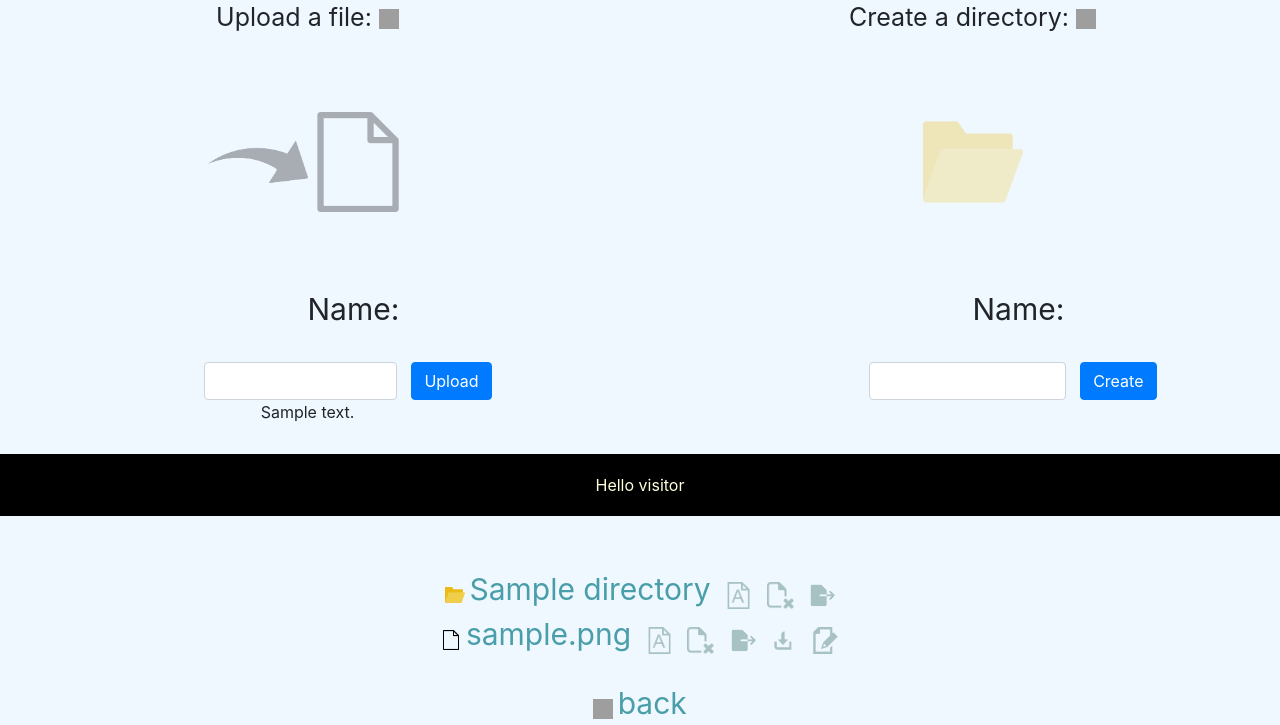
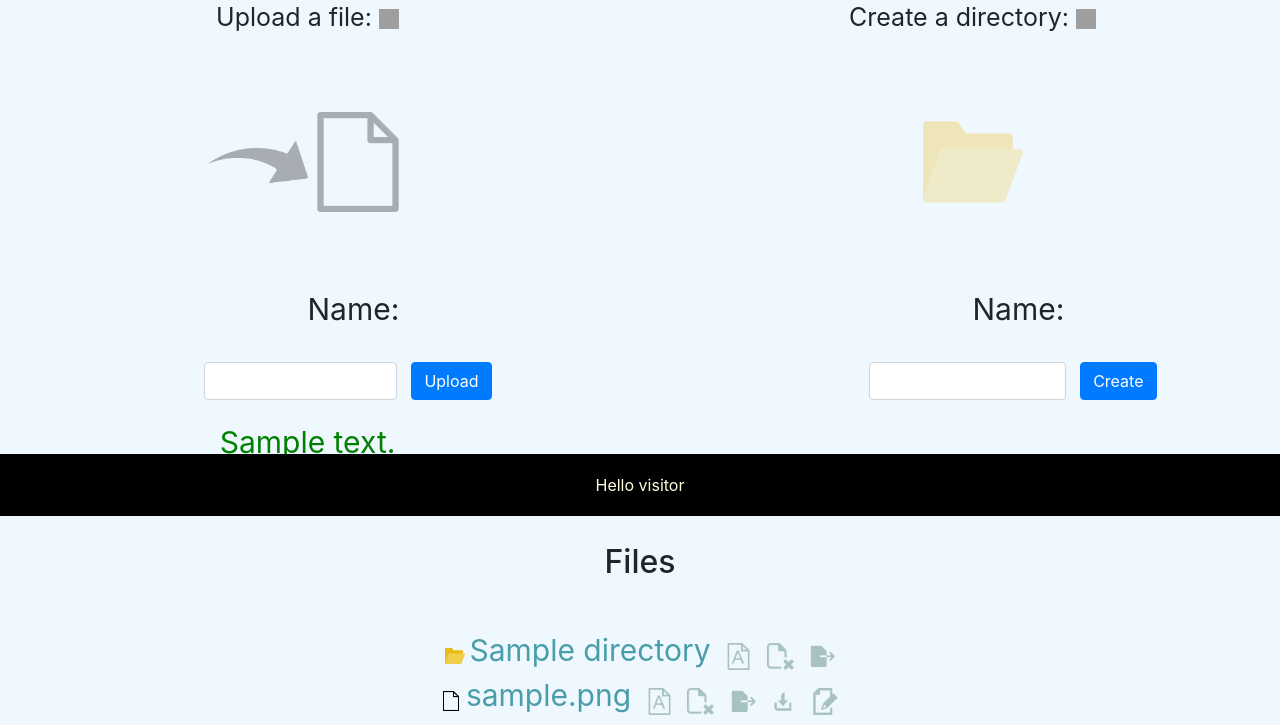
Before and after one commit to Pakopac/filer-final, a PHP site: template views/files.html.twig in a window 1280 px wide. Shown: the part 284-1009 px from the top of the page. Run offline with PHP 8.4, Linux system fonts and the light colour scheme; the template is opened without the code that fills it: most values are stand-ins (such as "Sample title", 1, 10 or a date in 2020); a stand-in replaces the project's code that opens the database connection; some libraries are stand-ins or nearby versions; grey boxes are pictures that could not be loaded.

Commit message:
Added message on upload

```diff
--- a/assets/style.css
+++ b/assets/style.css
@@ -92,6 +92,16 @@ input{
 }
 .formUpload{
     text-align: center;
+}
+.messagesUploadSuccess{
+    margin-top: 20px;
+    font-size: 30px;
+    color: green;
+}
+.messagesUploadError{
+    margin-top: 20px;
+    font-size: 30px;
+    color: red;
 }
 .messageName{
     margin: 0 50%;
--- a/views/files.html.twig
+++ b/views/files.html.twig
@@ -19,10 +19,9 @@
                     <input type="text" name="nameFile" class="nameFile form-control">
                     <button class="btn btn-primary btnUploadFile">Upload</button>
                 </div>
+                <div class="messagesUploadSuccess">{{ messagesUploadSuccess }}</div>
+                <div class="messagesUploadError">{{ messagesUploadError }}</div>
             </form>
-            {% for message in messagesUpload %}
-                <div class="messagesUpload">{{ message }}</div>
-            {% endfor %}
         </div>
 
         <div class="upload_createDir">
```
Also changed, not shown: Controller/MainController.php (+6 -4 lines), Model/FilesManager.php (+6 -6 lines).
